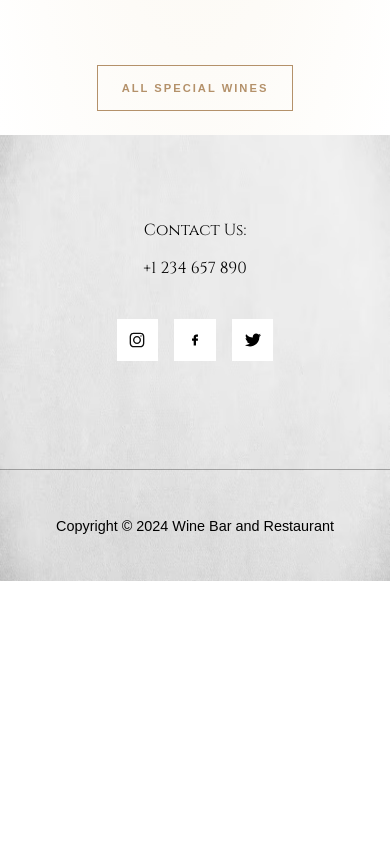
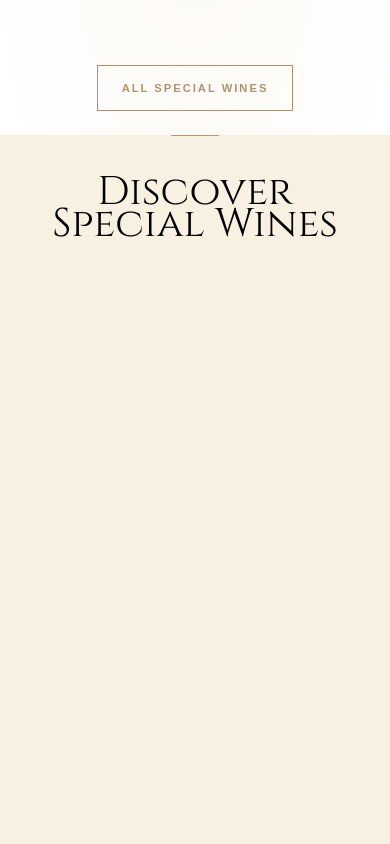
Before and after one commit to chronosgit/roberts-grill-and-wine-bar, a React (Vite) app: page / in a window 390 px wide. Shown: the part 4360-5204 px from the top of the page. Before the commit the page ends 4942 px from the top, so only its background shows below. Built offline with nearby package versions, Linux system fonts and the light colour scheme; a web font is replaced by a local one.

Commit message:
Started working on order component

```diff
--- /dev/null
+++ b/src/components/layout/order/Order.tsx
@@ -0,0 +1,23 @@
+import Line from "../../ui/line/Line";
+import styles from "./order.module.css";
+
+const Order = () => {
+
+    return (
+        <section className={styles.section}>
+            <div className={styles.container}>
+                <Line
+                    width="3rem"
+                    height="1px"
+                    color="var(--clr-beige-400)"
+                    center
+                    marginBlockEnd="2.5rem"
+                />
+
+                <h2 className={styles.header}>Discover <br />Special Wines</h2>
+            </div>
+        </section>
+    )
+}
+
+export default Order;
--- /dev/null
+++ b/src/components/layout/order/order.module.css
@@ -0,0 +1,45 @@
+.section {
+    min-height: 110vh;
+    background-color: hsl(40, 60%, 93%);
+    font-family: var(--ff-cinzel);
+    color: var(--clr-black);
+    text-align: center;
+}
+
+.container {
+    max-width: var(--xl);
+    margin-inline: auto;
+}
+
+.header {
+    font-size: 4.5rem;
+    font-weight: 400;
+    line-height: 3.5rem;
+}
+
+.message {
+    margin-block-start: 3rem;
+    font-size: 1.5rem;
+}
+
+.items_wrapper {
+    margin-block: 4rem;
+}
+
+@media screen and (max-width: 1024px) {
+
+}
+
+@media screen and (max-width: 768px) {
+    .header {
+        font-size: 3.5rem;
+        line-height: 3rem;
+    }
+}
+
+@media screen and (max-width: 480px) {
+    .header {
+        font-size: 2.5rem;
+        line-height: 2rem;
+    }
+}
--- a/src/components/layout/wine-item/WineItem.tsx
+++ b/src/components/layout/wine-item/WineItem.tsx
@@ -11,7 +11,7 @@ const WineItem: FC<Props> = ({wineItem}) => {
 
     const redirectToWinePage = () => {
         alert("Redirect is working fine, the page just doesn't exist");
-        window.location.href=`/wines/${wineItem.id}`;
+        // window.location.href=`/wines/${wineItem.id}`;
     }
 
     const onKeyDown: KeyboardEventHandler<HTMLDivElement> = (e): void => {
--- a/src/components/layout/wine-items/wine-items.module.css
+++ b/src/components/layout/wine-items/wine-items.module.css
@@ -1,6 +1,8 @@
 .items {
     display: grid;
     grid-template-columns: repeat(4, 1fr);
+    grid-auto-rows: minmax(100px, auto);
+    align-items: stretch;
     column-gap: 1rem;
 }
 
--- a/src/pages/home/Home.tsx
+++ b/src/pages/home/Home.tsx
@@ -3,6 +3,7 @@ import History from "../../components/layout/history/History";
 import HomeMenus from "./home-menus/HomeMenus";
 import HomeDiscover from "./home-discover/HomeDiscover";
 import styles from "./home.module.css";
+import Order from "../../components/layout/order/Order";
 
 const Home = () => {
 
@@ -34,6 +35,8 @@ const Home = () => {
             <HomeMenus />
 
             <HomeDiscover />
+
+            <Order />
         </div>
     )
 }
```
Also changed, not shown: src/components/layout/order-wine/OrderWine.tsx (deleted, +0 -11 lines), src/components/layout/order/order-item/OrderItem.tsx (added, +12 -0 lines), src/components/layout/order/order-item/order-item.module.css (added).
